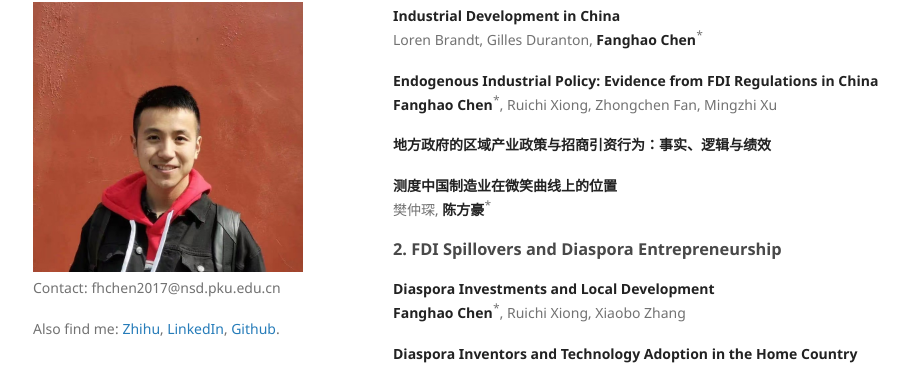
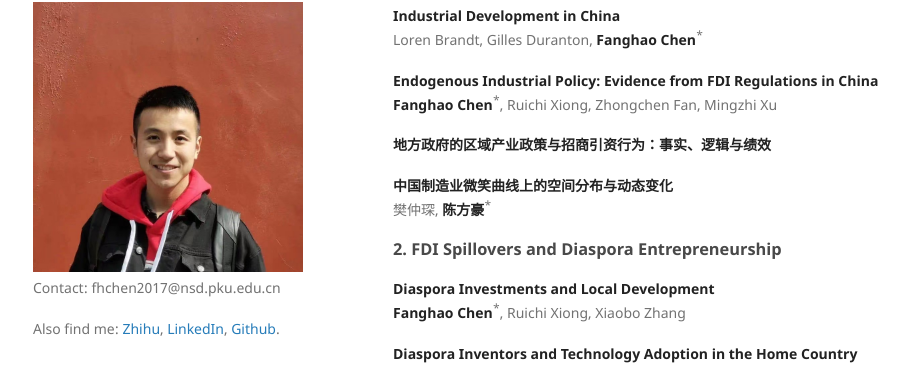
Before and after one commit to FanghaoChen/homepage, a Jekyll site: the page built from research.md, in a window 1280 px wide and 900 px high, scrolled down 716 px. Shown: the part 190-556 px from the top of the window, without its empty margins (177-1086 px from the left). Built offline with Jekyll 4.4.1, drawn with Linux system fonts in a browser that asks for light colours.

Commit message:
Update research.md

```diff
--- a/research.md
+++ b/research.md
@@ -49,7 +49,7 @@ Loren Brandt, Gilles Duranton, **Fanghao Chen**<sup>*</sup>
 
 **地方政府的区域产业政策与招商引资行为：事实、逻辑与绩效**  <br/>
 
-**测度中国制造业在微笑曲线上的位置** <br/>
+**中国制造业微笑曲线上的空间分布与动态变化** <br/>
 樊仲琛, **陈方豪**<sup>*</sup>
 
 ### 2. FDI Spillovers and Diaspora Entrepreneurship ###
```
